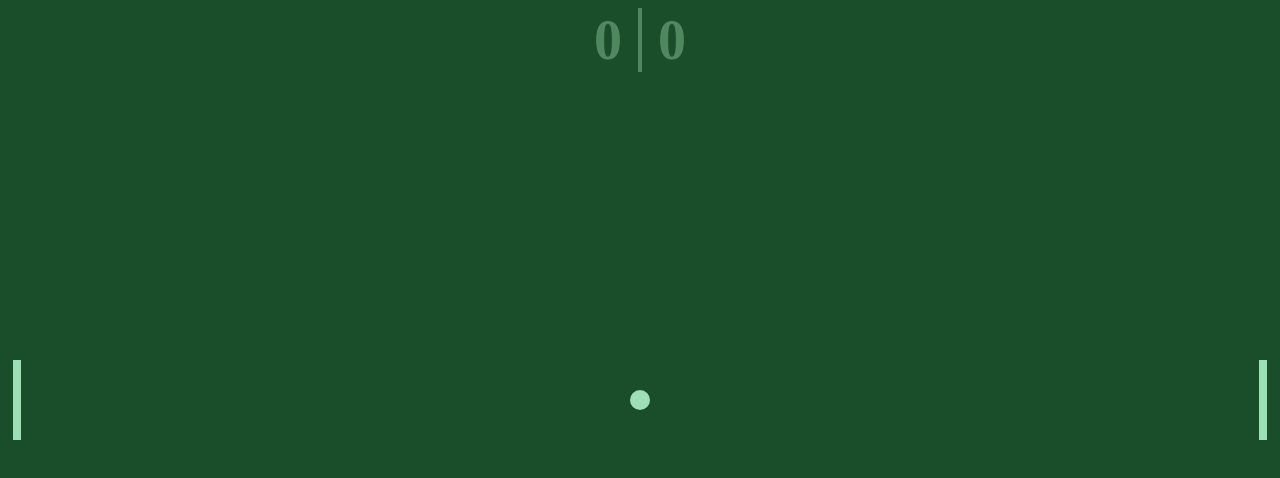
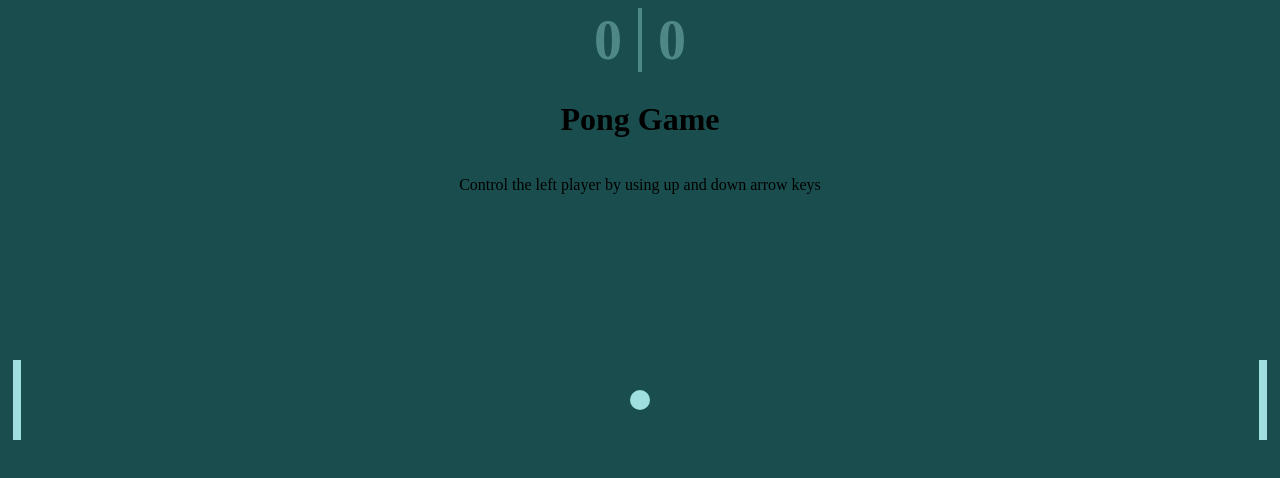
Before and after one commit to kubizna21/milestone-project-1, a plain HTML site: page index.html in a window 1280 px wide. Drawn offline with Linux system fonts and the light colour scheme.

Commit message:
created javascript

```diff
--- /dev/null
+++ b/ball.js
@@ -0,0 +1,6 @@
+export default class Ball {
+    constructor(ballElem) {
+        this.ballElem = ballElem
+        /*corresponds to the ball, ballElem passed in ball class to use and interact with the ball    */
+    }
+}
--- a/index.html
+++ b/index.html
@@ -6,7 +6,7 @@
     <meta name="viewport" content="width=device-width, initial-scale=1.0">
     <link rel="stylesheet" href="style.css">
     <script src="script.js" type="module"></script>
-    <title>Pong</title>
+    <title>Pong Game</title>
 </head>
 <body>
     <div class="score">
@@ -16,6 +16,8 @@
     <div class="ball" id="ball"></div>
     <div class="paddle left" id="player-paddle"></div>
     <div class="paddle right" id="computer-paddle"></div>
+    <h1>Pong Game</h1>
+    <p>Control the left player by using up and down arrow keys</p>
 
 </body>
 </html>
--- a/script.js
+++ b/script.js
@@ -0,0 +1,23 @@
+import Ball from "./Ball.js"
+
+const ball = new Ball(document.getElementById("ball"))
+/* selecting ball html element, creating new class for ball, now can use it here  */
+
+let lastTime
+function update(time) {
+    /* how much time has passed from a previous frame to a new frame*/
+    if (lastTime !=null) {
+        const delta = time - lastTime
+        /*update code if we have a lastTime, if no lastTime nothing to compare too */
+        ball.update(delta)
+        /* update and passing it into the delta, all movesments in the game are based on the delta */
+
+    }
+
+    lastTime = time
+    window.requestAnimationFrame(update)
+
+}
+
+window.requestAnimationFrame(update)
+/* update loop, everytime it changes on screen it will be called  */
--- a/style.css
+++ b/style.css
@@ -3,7 +3,7 @@
   }
 
   :root {
-    --hue: 500;
+    --hue: 900;
     --saturation: 50%;
     --foreground-color: hsl(var(--hue), var(--saturation), 75%);
     --background-color: hsl(var(--hue), var(--saturation), 20%);
@@ -13,6 +13,10 @@
     margin: 0;
     background-color: var(--background-color);
     overflow: hidden;
+    justify-content: center;
+    align-items: center;
+    flex-direction: column;
+    display: flex;
   }
 
   .paddle {
```
